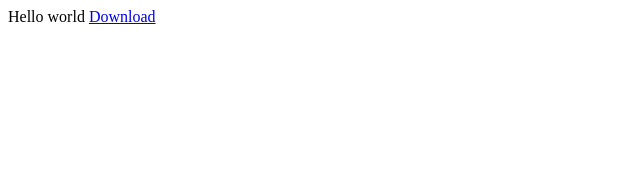
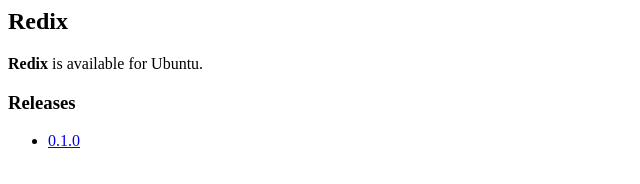
Before and after one commit to victorsferreira/victorsferreira.github.io, a website: page index.html in a window 1280 px wide. Shown: the whole page, without its empty margins (0-640 px from the left). Drawn offline with Linux system fonts and the light colour scheme.

Commit message:
Changing index

```diff
--- a/index.html
+++ b/index.html
@@ -1,3 +1,20 @@
-Hello world
+<html lang="en">
 
-<a target="_blank" href="redix-app_0.1.0_amd64.deb">Download</a>
+<head>
+    <meta charset="UTF-8">
+    <meta name="viewport" content="width=device-width, initial-scale=1.0">
+    <meta http-equiv="X-UA-Compatible" content="ie=edge">
+    <title>Redix</title>
+</head>
+
+<body>
+    <h2>Redix</h2>
+    <strong>Redix</strong> is available for Ubuntu.
+
+    <h3>Releases</h3>
+    <ul>
+        <li><a target="_blank" href="redix-app_0.1.0_amd64.deb"> 0.1.0</a></li>
+    </ul>
+</body>
+
+</html>
```
